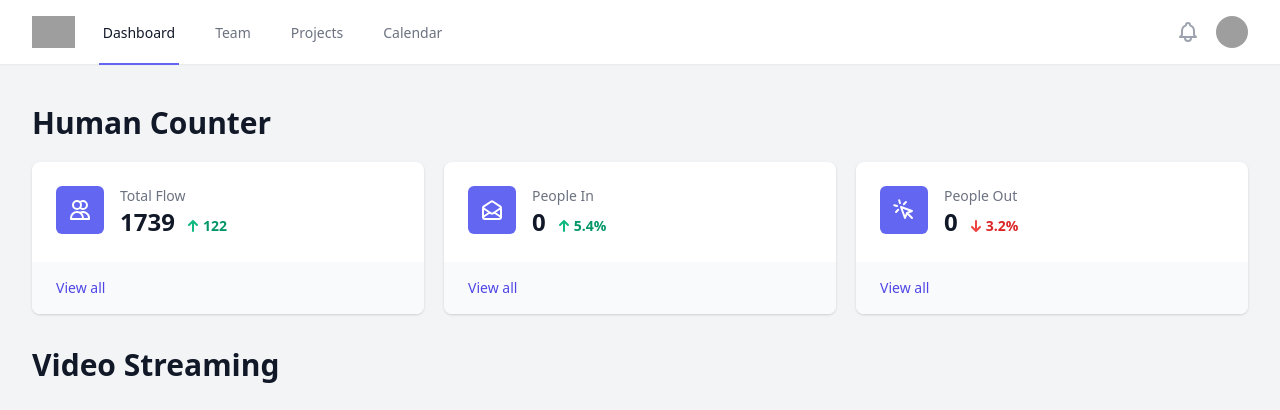
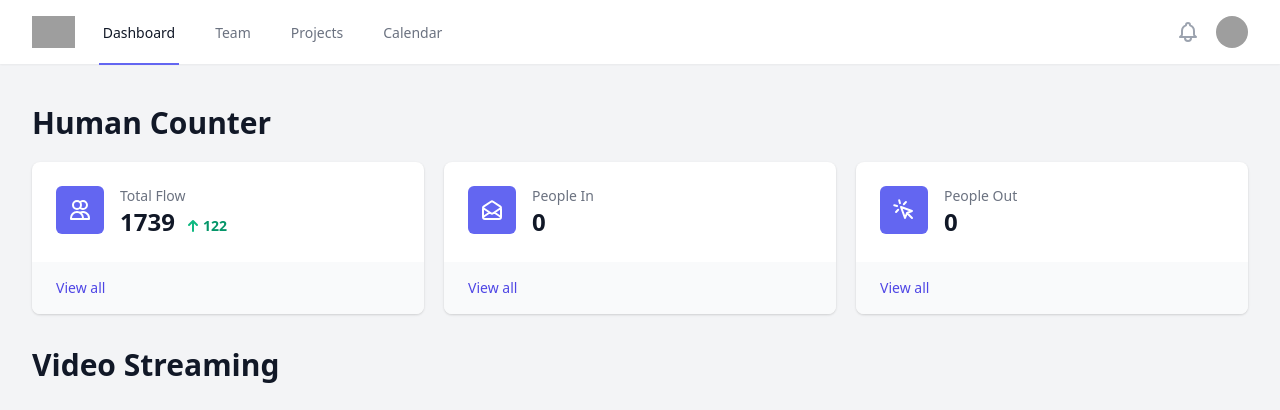
Before and after one commit to Chonwai/HumanCam_WebApp, a Flask app: page / in a window 1280 px wide. Shown: the top 410 px of the page. Run offline with Flask 2, Linux system fonts and the light colour scheme; style sheets or scripts are compiled from the project's sources; grey boxes are pictures that could not be loaded.

Commit message:
Delete: Deleted some useless codes.

```diff
--- a/templates/index.html
+++ b/templates/index.html
@@ -226,19 +226,6 @@
                                 </dt>
                                 <dd class="ml-16 pb-6 flex items-baseline sm:pb-7">
                                     <p class="text-2xl font-semibold text-gray-900" id="people-in"></p>
-                                    <p class="ml-2 flex items-baseline text-sm font-semibold text-green-600">
-                                        <!-- Heroicon name: solid/arrow-sm-up -->
-                                        <svg class="self-center flex-shrink-0 h-5 w-5 text-green-500" aria-hidden="true"
-                                            xmlns="http://www.w3.org/2000/svg" viewBox="0 0 20 20" fill="currentColor">
-                                            <path fill-rule="evenodd"
-                                                d="M5.293 9.707a1 1 0 010-1.414l4-4a1 1 0 011.414 0l4 4a1 1 0 01-1.414 1.414L11 7.414V15a1 1 0 11-2 0V7.414L6.707 9.707a1 1 0 01-1.414 0z"
-                                                clip-rule="evenodd"></path>
-                                        </svg>
-                                        <span class="sr-only">
-                                            Increased by
-                                        </span>
-                                        5.4%
-                                    </p>
                                     <div class="absolute bottom-0 inset-x-0 bg-gray-50 px-4 py-4 sm:px-6">
                                         <div class="text-sm">
                                             <a class="font-medium text-indigo-600 hover:text-indigo-500" href="#"> View
@@ -265,19 +252,6 @@
                                 </dt>
                                 <dd class="ml-16 pb-6 flex items-baseline sm:pb-7">
                                     <p id="people-out" class="text-2xl font-semibold text-gray-900"></p>
-                                    <p class="ml-2 flex items-baseline text-sm font-semibold text-red-600">
-                                        <!-- Heroicon name: solid/arrow-sm-down -->
-                                        <svg class="self-center flex-shrink-0 h-5 w-5 text-red-500" aria-hidden="true"
-                                            xmlns="http://www.w3.org/2000/svg" viewBox="0 0 20 20" fill="currentColor">
-                                            <path fill-rule="evenodd"
-                                                d="M14.707 10.293a1 1 0 010 1.414l-4 4a1 1 0 01-1.414 0l-4-4a1 1 0 111.414-1.414L9 12.586V5a1 1 0 012 0v7.586l2.293-2.293a1 1 0 011.414 0z"
-                                                clip-rule="evenodd"></path>
-                                        </svg>
-                                        <span class="sr-only">
-                                            Decreased by
-                                        </span>
-                                        3.2%
-                                    </p>
                                     <div class="absolute bottom-0 inset-x-0 bg-gray-50 px-4 py-4 sm:px-6">
                                         <div class="text-sm">
                                             <a class="font-medium text-indigo-600 hover:text-indigo-500" href="#"> View
```
